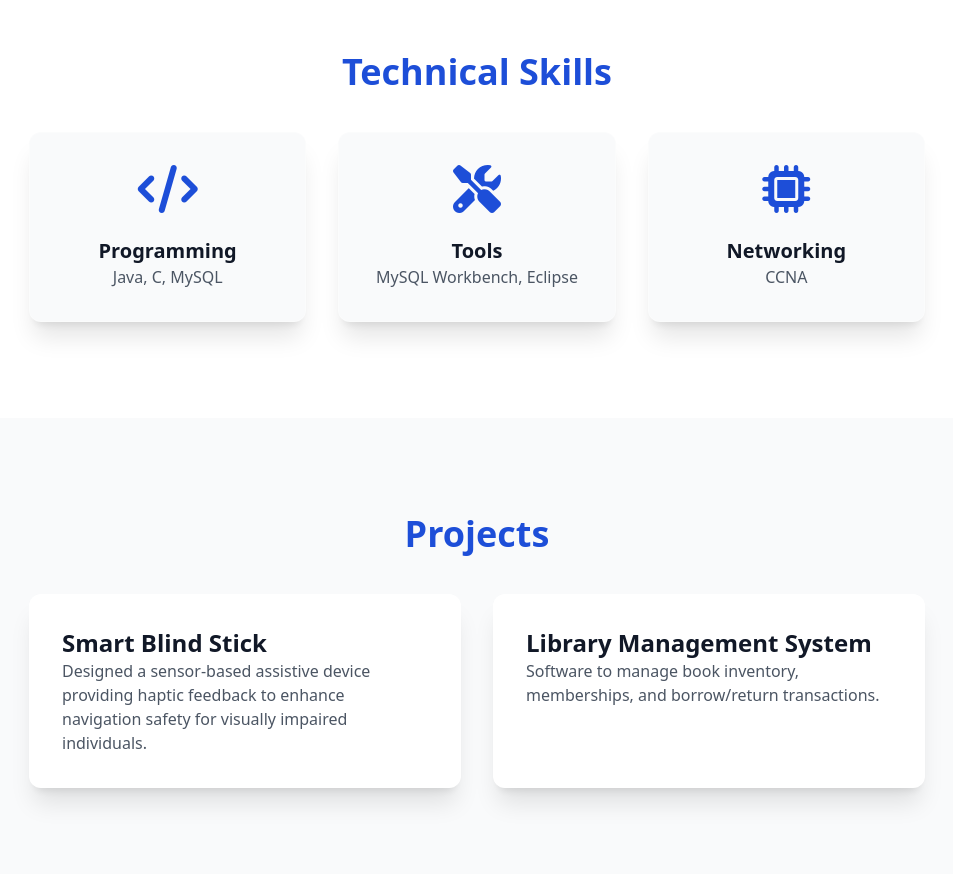
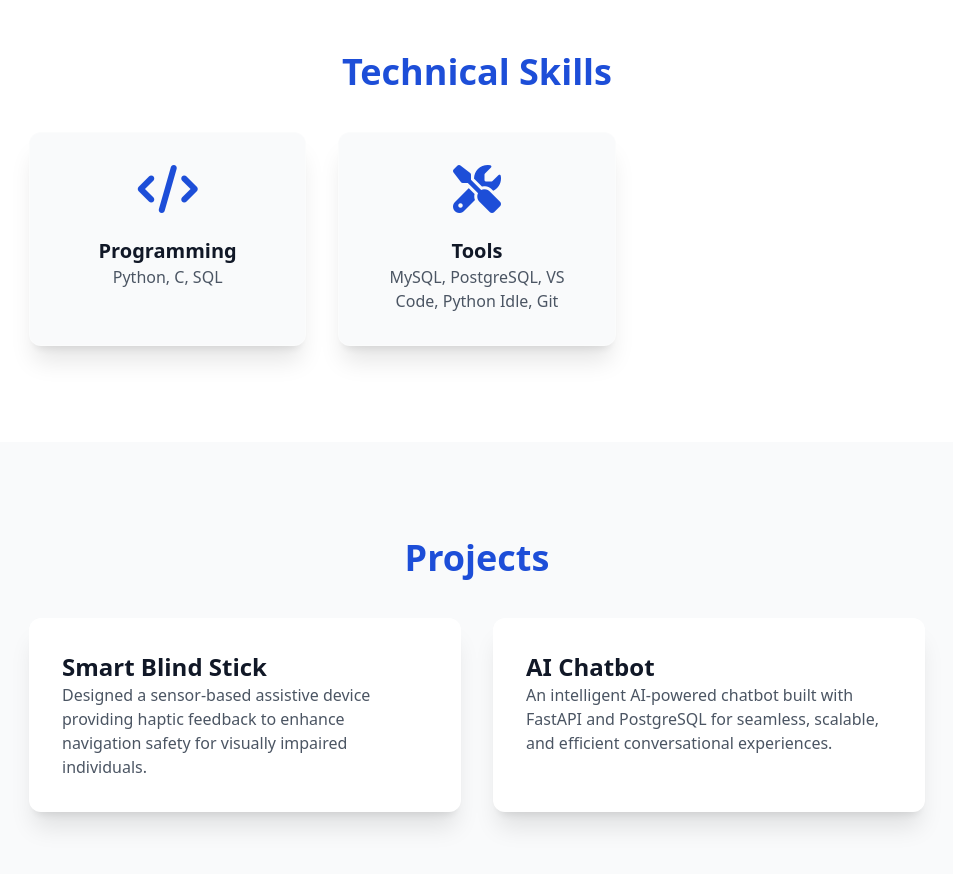
Before and after one commit to jana2502/portfolio, a plain HTML site: page index.html in a window 1280 px wide. Shown: the part 1960-2834 px from the top of the page, without its empty margins (163-1116 px from the left). Drawn offline with nearby package versions, Linux system fonts and the light colour scheme.

Commit message:
Update index.html

```diff
--- a/index.html
+++ b/index.html
@@ -159,17 +159,12 @@
         <div class="p-8 bg-gray-50 dark:bg-gray-900 rounded-xl shadow-xl card-hover glassmorphism text-center">
           <i class="fas fa-code text-5xl text-blue-700 dark:text-blue-400 mb-6"></i>
           <h3 class="text-xl font-semibold text-gray-900 dark:text-gray-100">Programming</h3>
-          <p class="text-gray-600 dark:text-gray-300">Java, C, MySQL</p>
+          <p class="text-gray-600 dark:text-gray-300">Python, C, SQL</p>
         </div>
         <div class="p-8 bg-gray-50 dark:bg-gray-900 rounded-xl shadow-xl card-hover glassmorphism text-center">
           <i class="fas fa-tools text-5xl text-blue-700 dark:text-blue-400 mb-6"></i>
           <h3 class="text-xl font-semibold text-gray-900 dark:text-gray-100">Tools</h3>
-          <p class="text-gray-600 dark:text-gray-300">MySQL Workbench, Eclipse</p>
-        </div>
-        <div class="p-8 bg-gray-50 dark:bg-gray-900 rounded-xl shadow-xl card-hover glassmorphism text-center">
-          <i class="fas fa-microchip text-5xl text-blue-700 dark:text-blue-400 mb-6"></i>
-          <h3 class="text-xl font-semibold text-gray-900 dark:text-gray-100">Networking</h3>
-          <p class="text-gray-600 dark:text-gray-300">CCNA</p>
+          <p class="text-gray-600 dark:text-gray-300">MySQL, PostgreSQL, VS Code, Python Idle, Git</p>
         </div>
       </div>
     </div>
@@ -185,8 +180,8 @@
           <p class="text-gray-600 dark:text-gray-300">Designed a sensor-based assistive device providing haptic feedback to enhance navigation safety for visually impaired individuals.</p>
         </div>
         <div class="p-8 bg-white dark:bg-gray-950 rounded-xl shadow-xl cardngua-hover glassmorphism">
-          <h3 class="text-2xl font-semibold text-gray-900 dark:text-gray-100">Library Management System</h3>
-          <p class="text-gray-600 dark:text-gray-300">Software to manage book inventory, memberships, and borrow/return transactions.</p>
+          <h3 class="text-2xl font-semibold text-gray-900 dark:text-gray-100">AI Chatbot</h3>
+          <p class="text-gray-600 dark:text-gray-300">An intelligent AI-powered chatbot built with FastAPI and PostgreSQL for seamless, scalable, and efficient conversational experiences.</p>
         </div>
       </div>
     </div>
```
